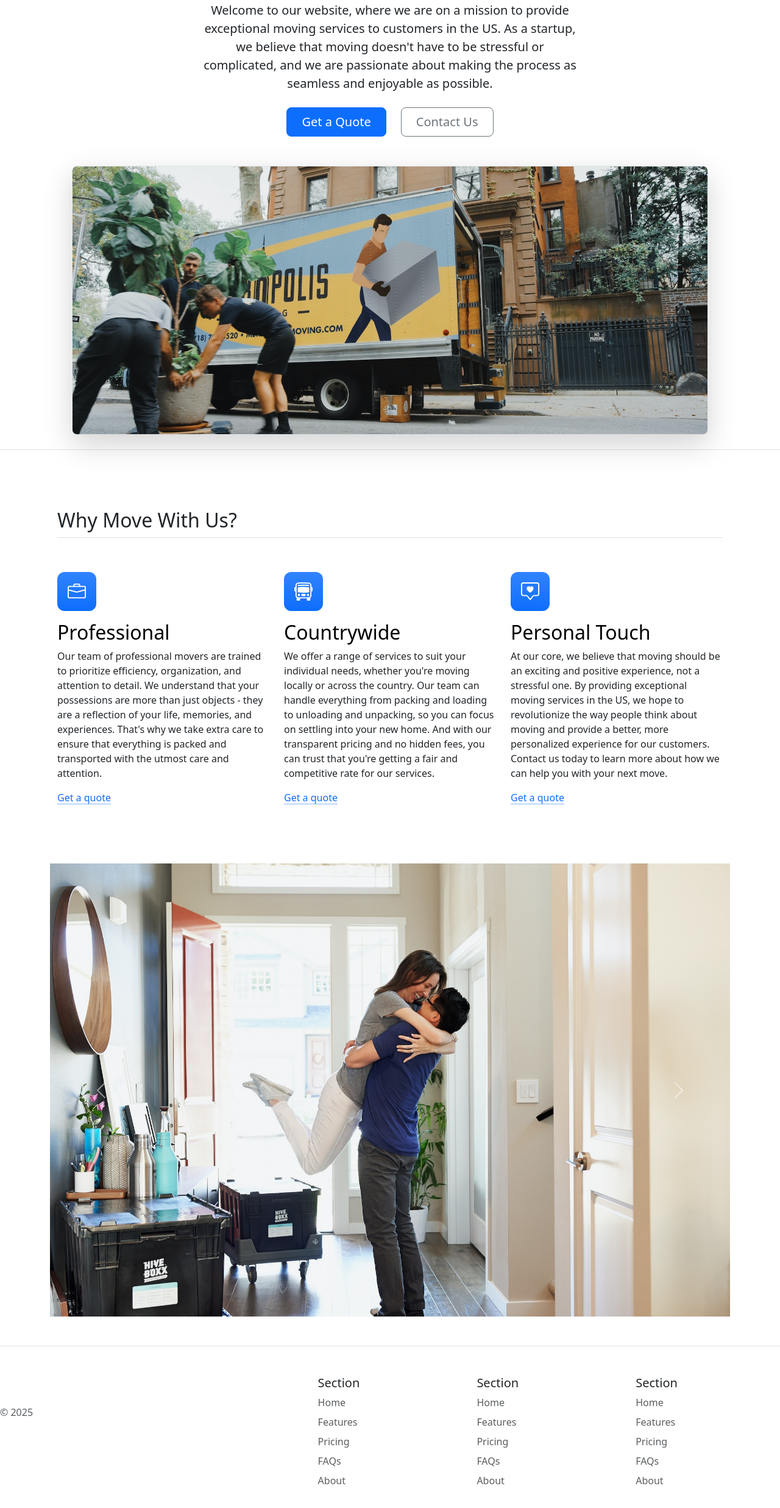
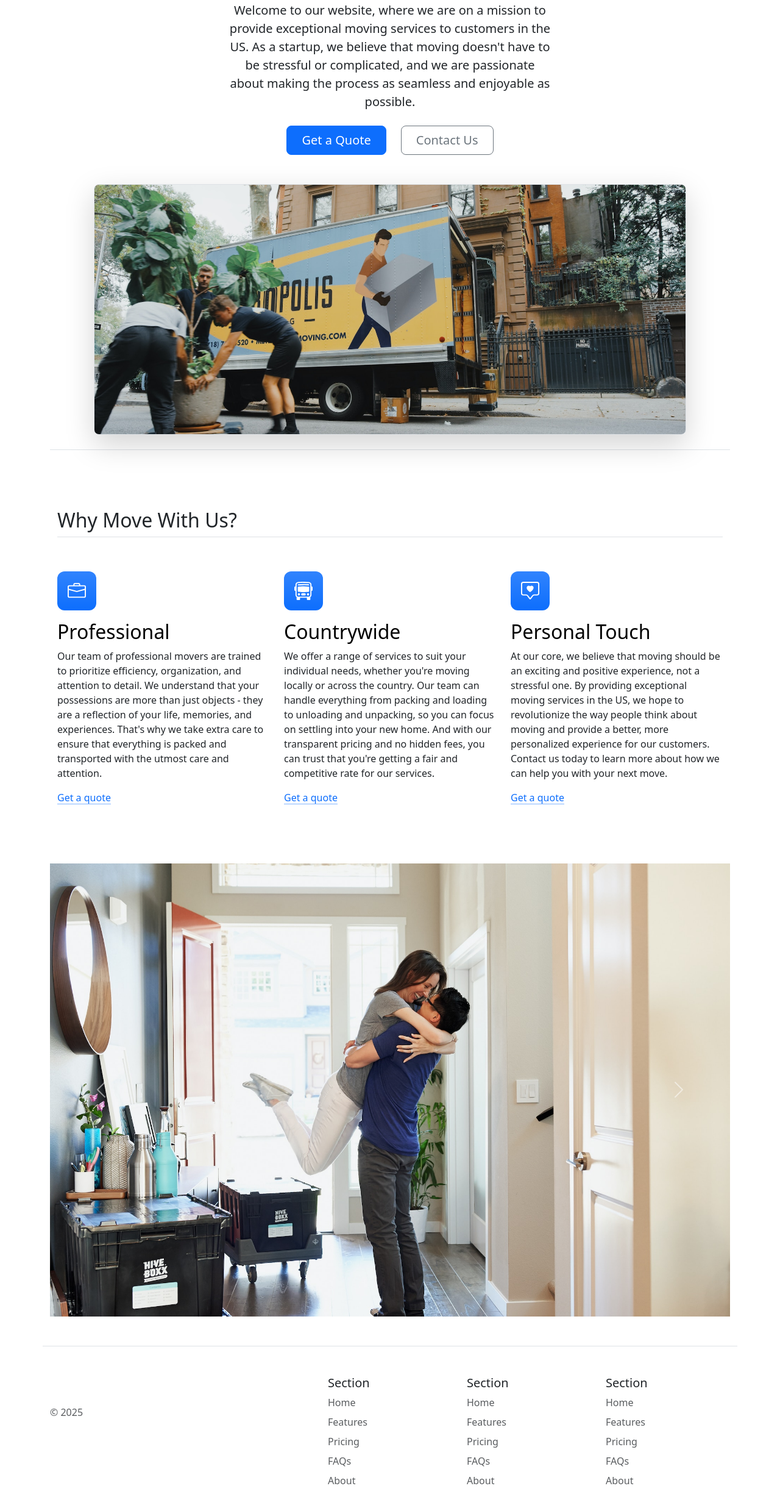
Before and after one commit to Mansikulkarni2603/MoveIt.com, a plain HTML site: page index.html in a window 1280 px wide. Shown: the part 227-2700 px from the top of the page at 61% size. Drawn offline with nearby package versions, Linux system fonts and the light colour scheme.

Commit message:
Update index.html
everything is in proper format now.

```diff
--- a/index.html
+++ b/index.html
@@ -54,6 +54,7 @@
       </div>
     </div>
   </nav>
+  <div class="container">
     <div class="px-4 pt-5 my-5 text-center border-bottom">
       <h1 class="display-4 fw-bold text-body-emphasis">Move With Joy</h1>
       <div class="col-lg-6 mx-auto">
@@ -62,11 +63,14 @@
           are passionate about making the process as seamless and enjoyable as possible.</p>
         <div class="d-grid gap-2 d-sm-flex justify-content-sm-center mb-5"> <button type="button"
             class="btn btn-primary btn-lg px-4 me-sm-3">Get a Quote</button> <button type="button"
-          class="btn btn-outline-secondary btn-lg px-4">Contact Us</button> </div>
+            class="btn btn-outline-secondary btn-lg px-4">Contact Us</button>
+        </div>
       </div>
       <div>
+      </div>
       <div class="container px-5">
-        <img src="./moving-van.jpg" class="img-fluid border rounded-3 shadow-lg mb-4" alt="Example image" loading="lazy">
+        <img src="./moving-van.jpg" class="img-fluid border rounded-3 shadow-lg mb-4" alt="Example image"
+          loading="lazy">
       </div>
     </div>
   </div>
@@ -145,12 +149,13 @@
       </button>
     </div>
   </div>
+  <div class="container">
     <footer class="row row-cols-1 row-cols-sm-2 row-cols-md-5 py-5 my-5 border-top">
       <div class="col mb-3"> <a href="/" class="d-flex align-items-center mb-3 link-body-emphasis text-decoration-none"
           aria-label="Bootstrap"> <svg class="bi me-2" width="40" height="32" aria-hidden="true">
             <use xlink:href="#bootstrap"></use>
           </svg> </a>
-      <p class="text-body-secondary">    © 2025</p>
+        <p class="text-body-secondary"> © 2025</p>
       </div>
       <div class="col mb-3"></div>
       <div class="col mb-3">
@@ -184,6 +189,7 @@
         </ul>
       </div>
     </footer>
+  </div>
   <script src="https://cdn.jsdelivr.net/npm/bootstrap@5.3.7/dist/js/bootstrap.bundle.min.js"
     integrity="sha384-ndDqU0Gzau9qJ1lfW4pNLlhNTkCfHzAVBReH9diLvGRem5+R9g2FzA8ZGN954O5Q"
     crossorigin="anonymous"></script>
```
Lines whose indentation alone changed are shown as unchanged.
